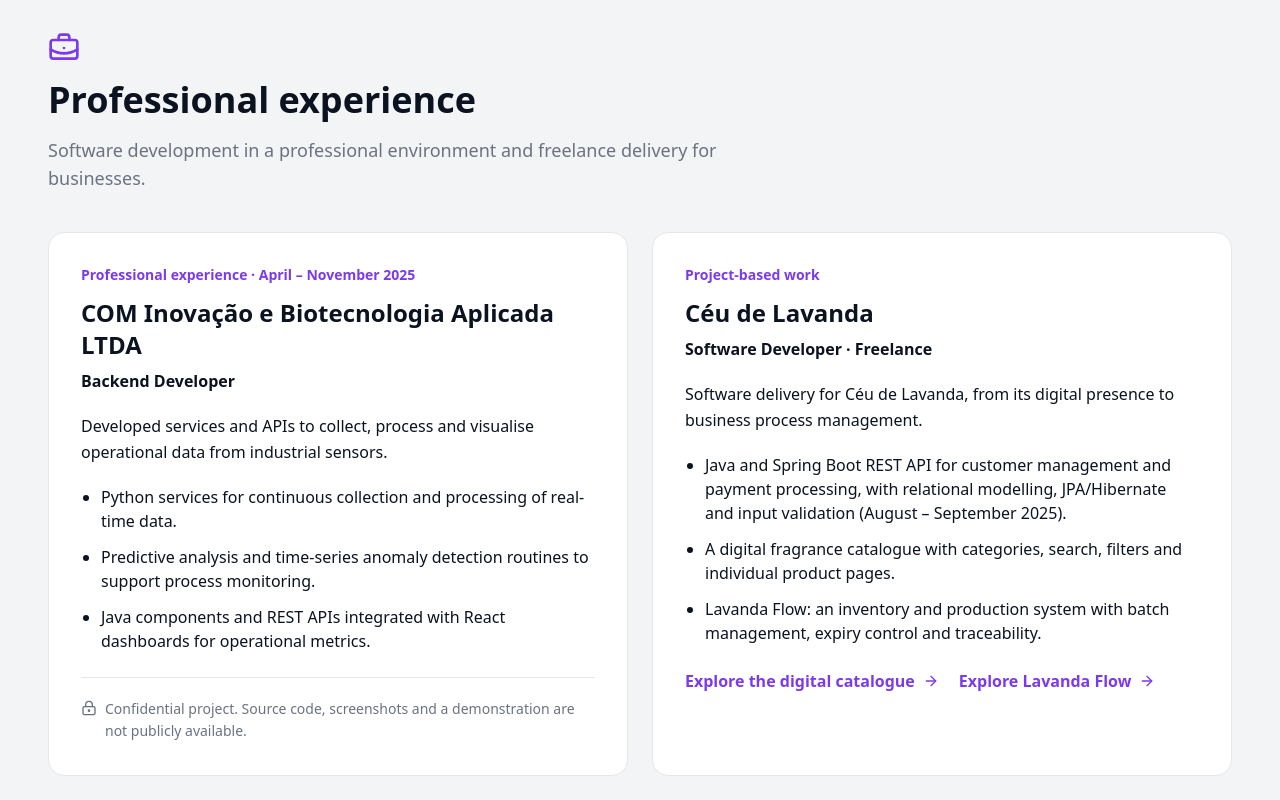
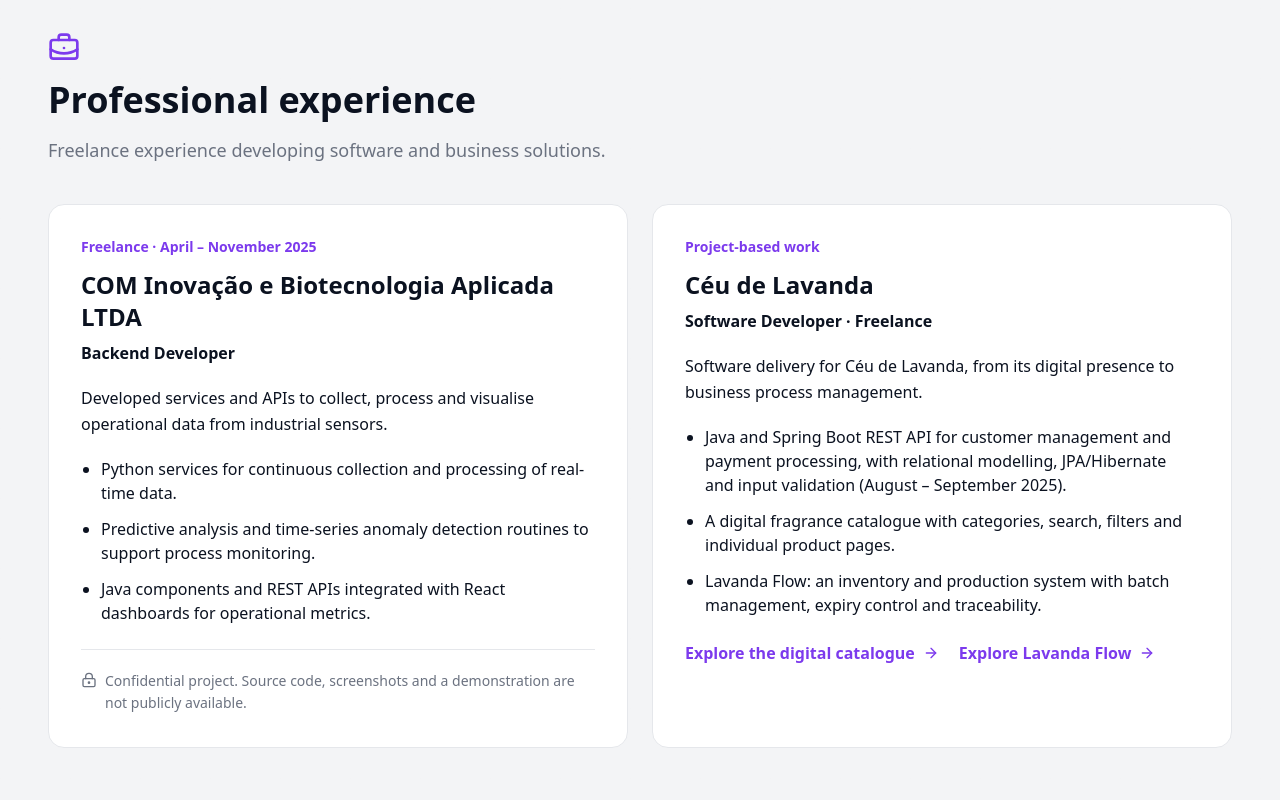
Before and after one commit to PxS00/portfolio, a React (Vite) app: page / in a window 1280 px wide. Shown: the part 1553-2353 px from the top of the page. Built offline with nearby package versions, Linux system fonts and the light colour scheme; no server answers.

Commit message:
fix(portfolio): identify COM experience as freelance

```diff
--- a/src/features/experience/components/ExperienceSection.tsx
+++ b/src/features/experience/components/ExperienceSection.tsx
@@ -5,11 +5,10 @@ import { useLanguage } from '../../../app/providers/LanguageContext'
 const experienceCopy = {
   'pt-BR': {
     title: 'Experiência profissional',
-    intro:
-      'Desenvolvimento de software em ambiente profissional e entregas freelance para negócios.',
+    intro: 'Experiência freelance no desenvolvimento de software e soluções para negócios.',
     comRole: 'Back-end Developer',
     comPeriod: 'Abril – novembro de 2025',
-    comType: 'Experiência profissional',
+    comType: 'Freelance',
     comDescription:
       'Desenvolvimento de serviços e APIs para coleta, processamento e visualização de dados operacionais de sensores industriais.',
     comItems: [
@@ -33,11 +32,10 @@ const experienceCopy = {
   },
   'en-GB': {
     title: 'Professional experience',
-    intro:
-      'Software development in a professional environment and freelance delivery for businesses.',
+    intro: 'Freelance experience developing software and business solutions.',
     comRole: 'Backend Developer',
     comPeriod: 'April – November 2025',
-    comType: 'Professional experience',
+    comType: 'Freelance',
     comDescription:
       'Developed services and APIs to collect, process and visualise operational data from industrial sensors.',
     comItems: [
```
